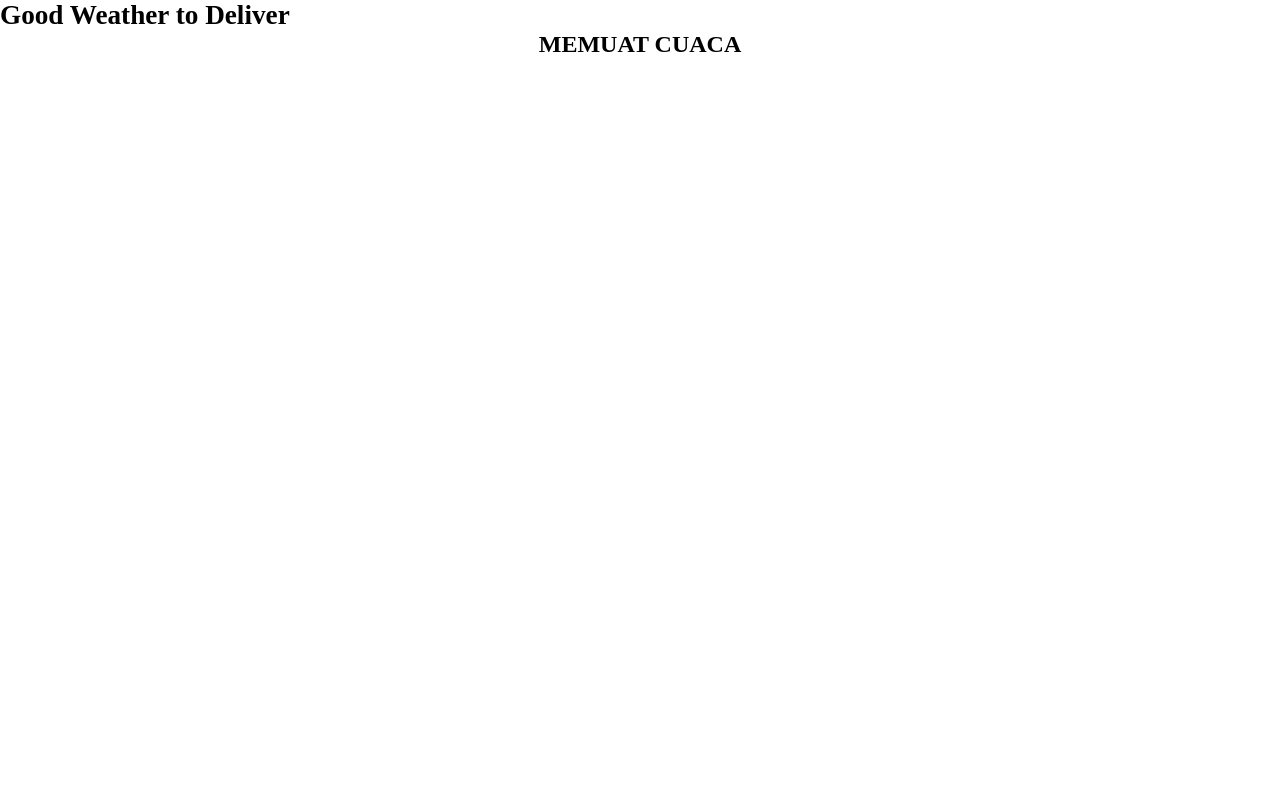
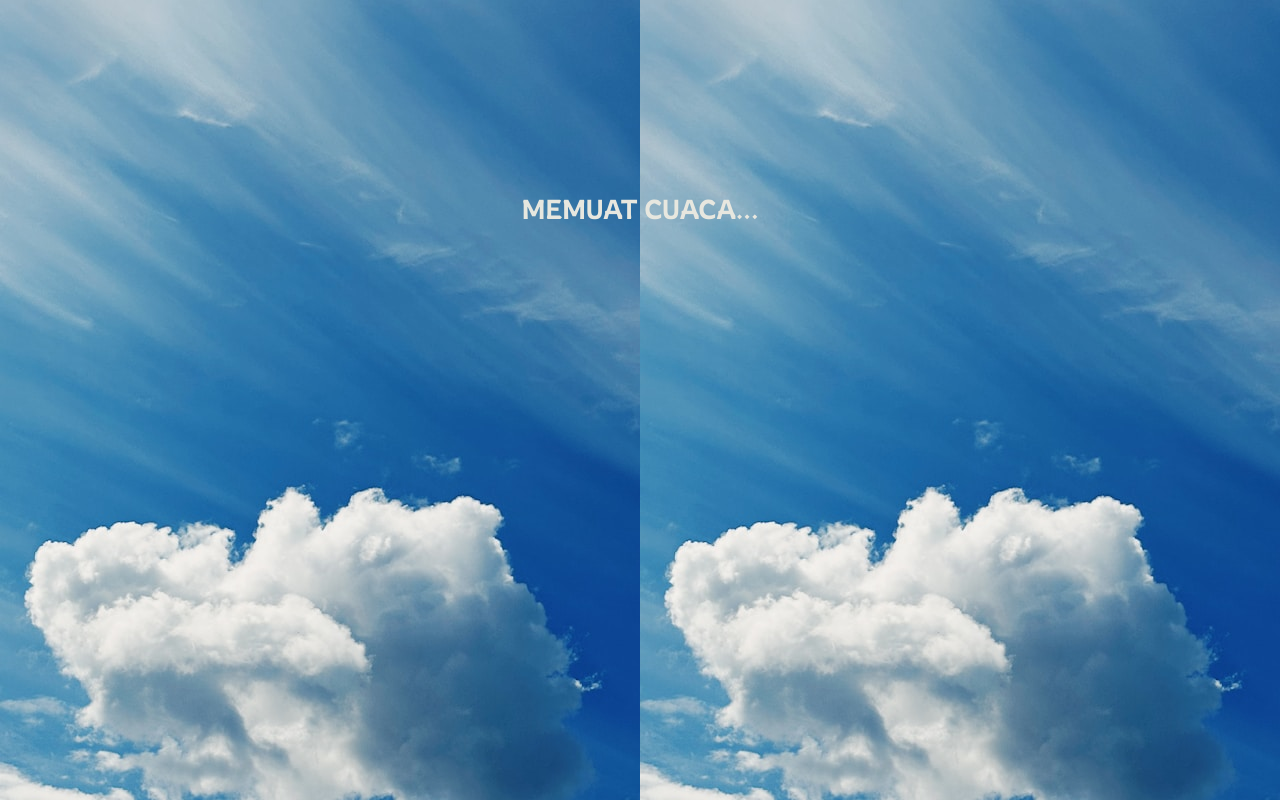
Before and after one commit to Lyant-Dev/good-weather-to-deliver, a website: page index.html in a window 1280 px wide. Drawn offline with Linux system fonts and the light colour scheme.

Commit message:
delete the title div

```diff
--- a/index.html
+++ b/index.html
@@ -8,10 +8,9 @@
     <link rel="stylesheet" href="style/style.css" />
   </head>
   <body>
-    <h1 class="title">Good Weather to Deliver</h1>
     <div class="card-container">
       <div class="loading-container">
-        <h2 id="loading-status">MEMUAT CUACA</h2>
+        <h2 id="loading-status">MEMUAT CUACA...</h2>
       </div>
       <div class="error-container">
         <h2 id="error-status">GAGAL MEMUAT CUACA</h2>
--- a/style/style.css
+++ b/style/style.css
@@ -1,7 +1,12 @@
+@import url("https://fonts.googleapis.com/css2?family=Nunito+Sans:ital,opsz,wght@0,6..12,200..1000;1,6..12,200..1000&family=Rowdies:wght@300;400;700&display=swap");
+
 * {
   margin: 0;
   padding: 0;
   box-sizing: border-box;
+}
+body {
+  background-image: url(body-background-img.jpg);
 }
 .error-container,
 .icon-container,
@@ -16,6 +21,14 @@
   justify-content: center;
   gap: 3rem;
 }
-.title {
+.loading-container {
+  display: flex;
+  justify-content: center;
+  margin-top: 12rem;
+}
+.loading-container h2 {
   font-size: 1.7rem;
+  font-family: "Rowdies";
+  font-weight: lighter;
+  color: hsl(60, 13%, 89%);
 }
```
Also changed, not shown: style/body-background-img.jpg (added).
